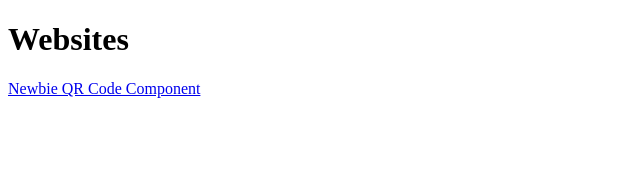
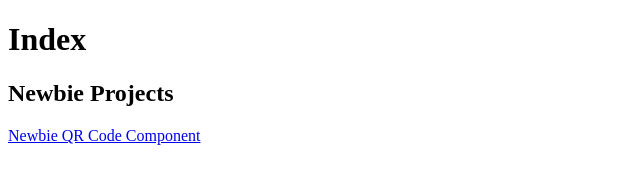
Before and after one commit to john-simply/frontend-mentor-challenges, a plain HTML site: page index.html in a window 1280 px wide. Shown: the whole page, without its empty margins (0-640 px from the left). Drawn offline with Linux system fonts and the light colour scheme.

Commit message:
changed indexing structure

```diff
--- a/index.html
+++ b/index.html
@@ -4,10 +4,11 @@
     <meta charset="UTF-8" />
     <meta http-equiv="X-UA-Compatible" content="IE=edge" />
     <meta name="viewport" content="width=device-width, initial-scale=1.0" />
-    <title>Document</title>
+    <title>Frontend Mentor Challenges</title>
   </head>
   <body>
-    <h1>Websites</h1>
+    <h1>Index</h1>
+    <h2>Newbie Projects</h2>
     <a href="/newbie-qr-code-component/">Newbie QR Code Component</a>
   </body>
 </html>
```
